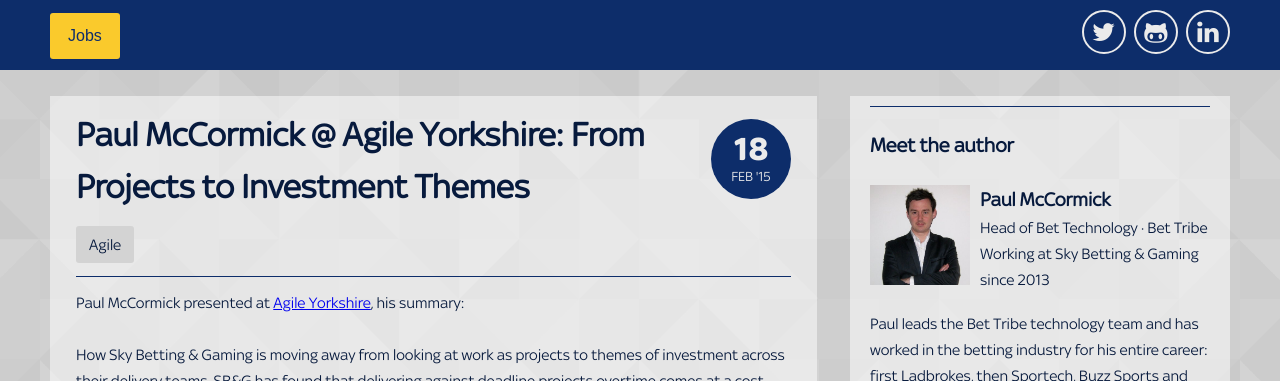
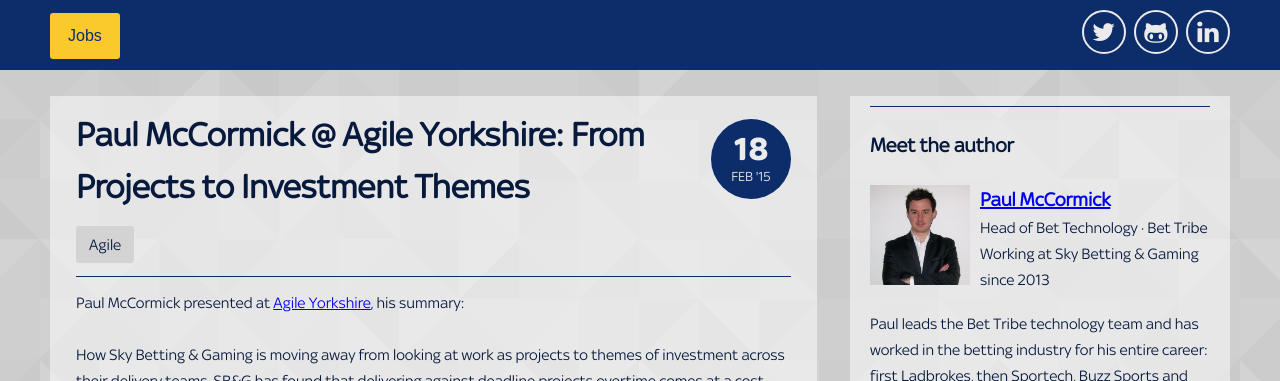
Before and after one commit to skybet/skybet.github.io, a Jekyll site: the page built from _posts/2015-02-18-paul-mc-agile-yorkshire.md, in a window 1280 px wide. Shown: the top 381 px of the page. Built offline with Jekyll 4.4.1, drawn with Linux system fonts in a browser that asks for light colours; nearby versions of some CDN libraries; some web fonts are replaced; Markdown is read by kramdown in place of the engine named in the settings; comment, search, counter and statistics services are not loaded.

Commit message:
Added context-sensitive author linking

```diff
--- a/_includes/author.html
+++ b/_includes/author.html
@@ -1,12 +1,19 @@
 <section class="author">
     <a name="{{ key }}"></a>
     {% if author.image %}
-    <img class="author--image" src="/images/authors/{{ author.image }}">
+     {% if page.className != 'authors' %}<a href="/authors#{{ key }}">{% endif %}
+         <img class="author--image" src="/images/authors/{{ author.image }}">
+     {% if page.className != 'authors' %}</a>{% endif %}
     {% endif %}
 
     <header>
-        <h1>{{ author.name }}</h1>
+        <h1>
+            {% if page.className != 'authors' %}<a href="/authors#{{ key }}">{% endif %}
+                {{ author.name }}
+            {% if page.className != 'authors' %}</a>{% endif %}
+        </h1>
         <h4>{{ author.role }} · {{ author.tribe }} Tribe</h4>
+
         {% if author.startDate %}
         <h4>Working at Sky Betting &amp; Gaming since {{ author.startDate | date: '%Y' }}</h4>
         {% endif %}
--- a/_includes/postSummary.html
+++ b/_includes/postSummary.html
@@ -27,7 +27,11 @@
         {% if post.author %}
         <div class="author flex-item">
             <header>Author:</header>
-            <p>{{ author.name }}</p>
+            <p>
+                {% if page.className != 'authors' %}<a href="/authors#{{ post.author }}">{% endif %}
+                    {{ author.name }}
+                {% if page.className != 'authors' %}</a>{% endif %}
+            </p>
         </div>
         {% endif %}
         {% if post.category %}
```
